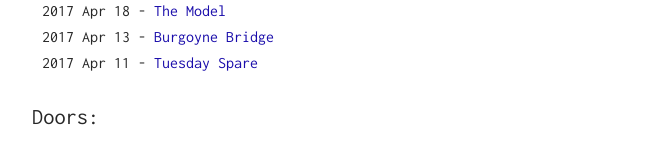
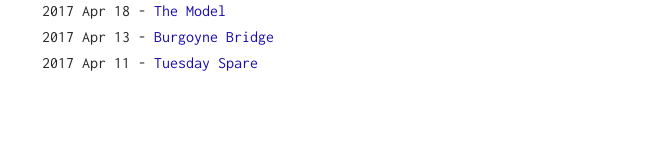
Before and after one commit to ordinarythings/ordinarythings.github.io, a Jekyll site: the page built from index.html, in a window 1280 px wide. Shown: the part 249-413 px from the top of the page, without its empty margins (308-970 px from the left). Built offline with Jekyll 4.4.1, drawn with Linux system fonts in a browser that asks for light colours.

Commit message:
Update index.html

```diff
--- a/index.html
+++ b/index.html
@@ -24,16 +24,3 @@ layout: default
         {% endfor %}
     </ul>
 </div>
-
-<div class="blog">
-    <h1>Doors:</h1>
-    <ul>
-      {% for post in site.posts %}
-        {% if post.type == 'Doors' %}
-          <li>
-            </span> - <a href="{{ post.url }}">{{ post.title }}</a>
-          </li>
-        {% endif %}
-      {% endfor %}
-    </ul>
-</div>
```
